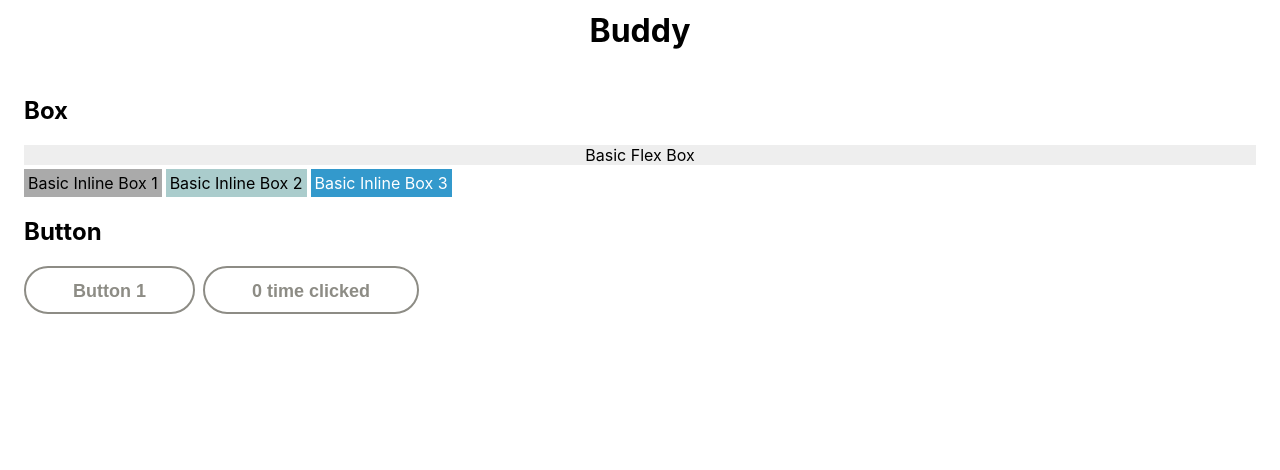
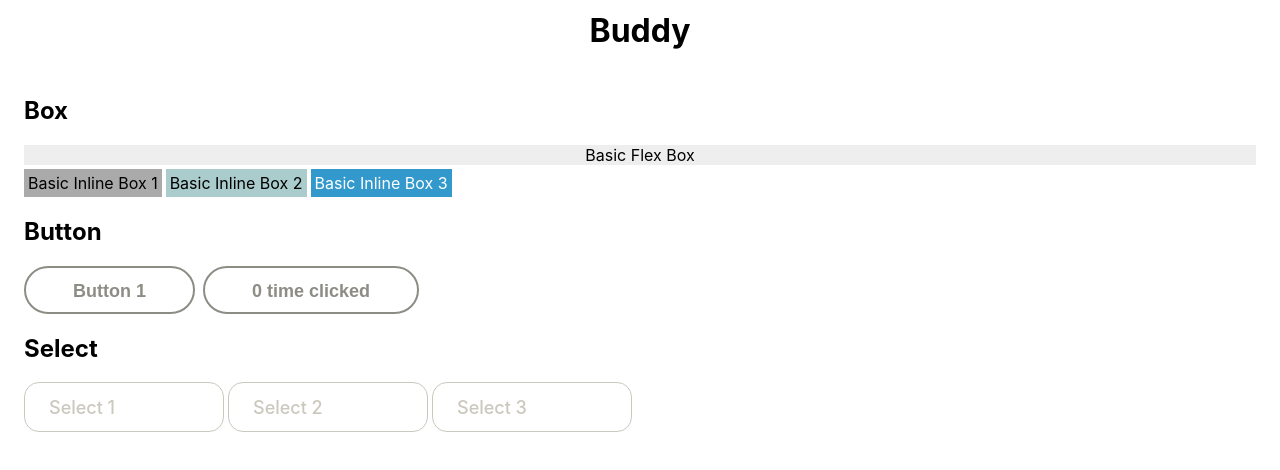
Before and after one commit to kmu-kcc/buddy-frontend, a React (Create React App) app: page /test in a window 1280 px wide. Shown: the top 470 px of the page. Built offline with nearby package versions, Linux system fonts and the light colour scheme.

Commit message:
Add Select usage in test page

```diff
--- a/src/pages/Test.tsx
+++ b/src/pages/Test.tsx
@@ -1,6 +1,6 @@
 import React, {useCallback, useState} from 'react';
 import styled from 'styled-components';
-import {Button, Box} from '../components';
+import {Button, Box, Select} from '../components';
 
 const Wrapper = styled.div`
   width: 100%;
@@ -31,6 +31,21 @@ export const Test = () => {
       <h2>Button</h2>
       <Button mr='8px'>Button 1</Button>
       <Button onClick={handleClick}>{count} time clicked</Button>
+      <h2>Select</h2>
+      <Select width='200px' placeholder='Select 1'>
+        <option>Selection 1</option>
+        <option>Selection 2</option>
+        <option>Selection 3</option>
+      </Select>
+      <Select ml='4px' width='200px' placeholder='Select 2'>
+        <option>Selection 1</option>
+        <option>Selection 2</option>
+      </Select>
+      <Select ml='4px' width='200px' placeholder='Select 3' initialSelection={2}>
+        <option>Selection 1</option>
+        <option>Selection 2</option>
+        <option>Selection 3</option>
+      </Select>
     </Wrapper>
   );
 };
```
